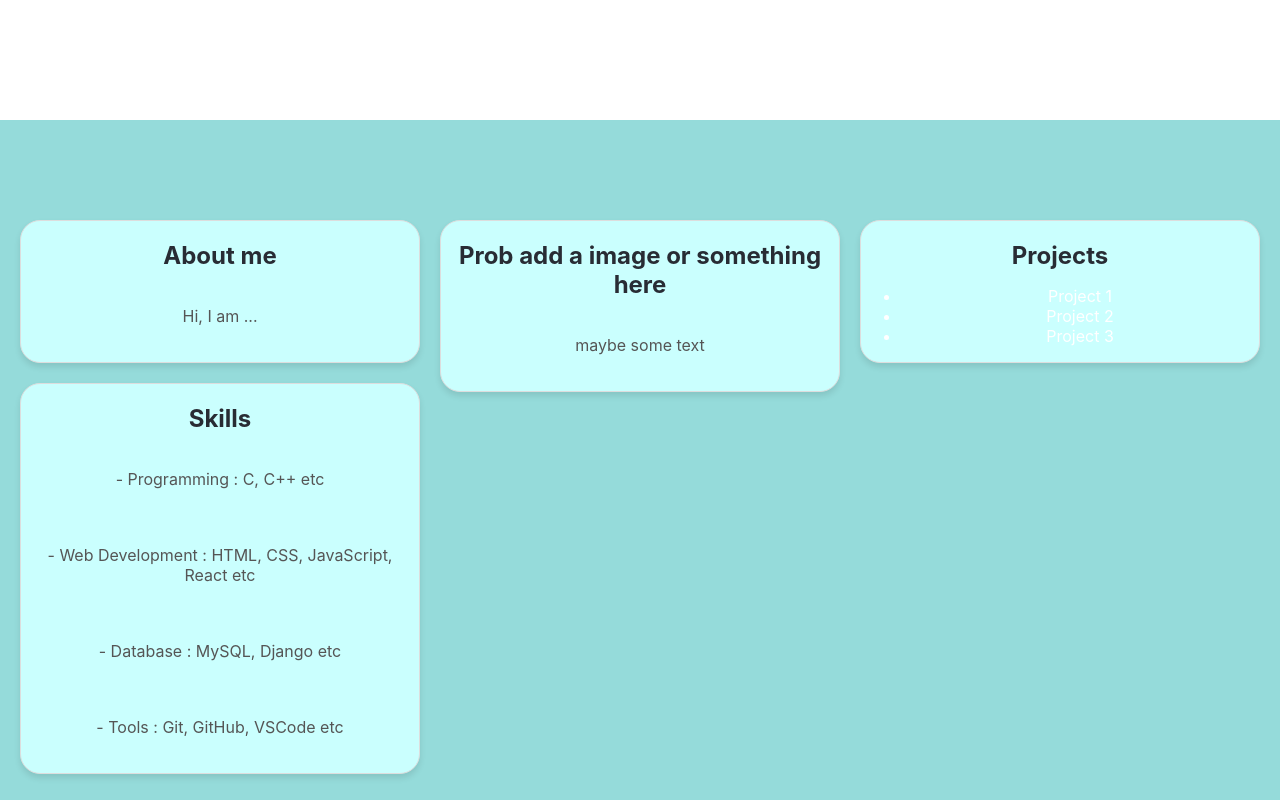
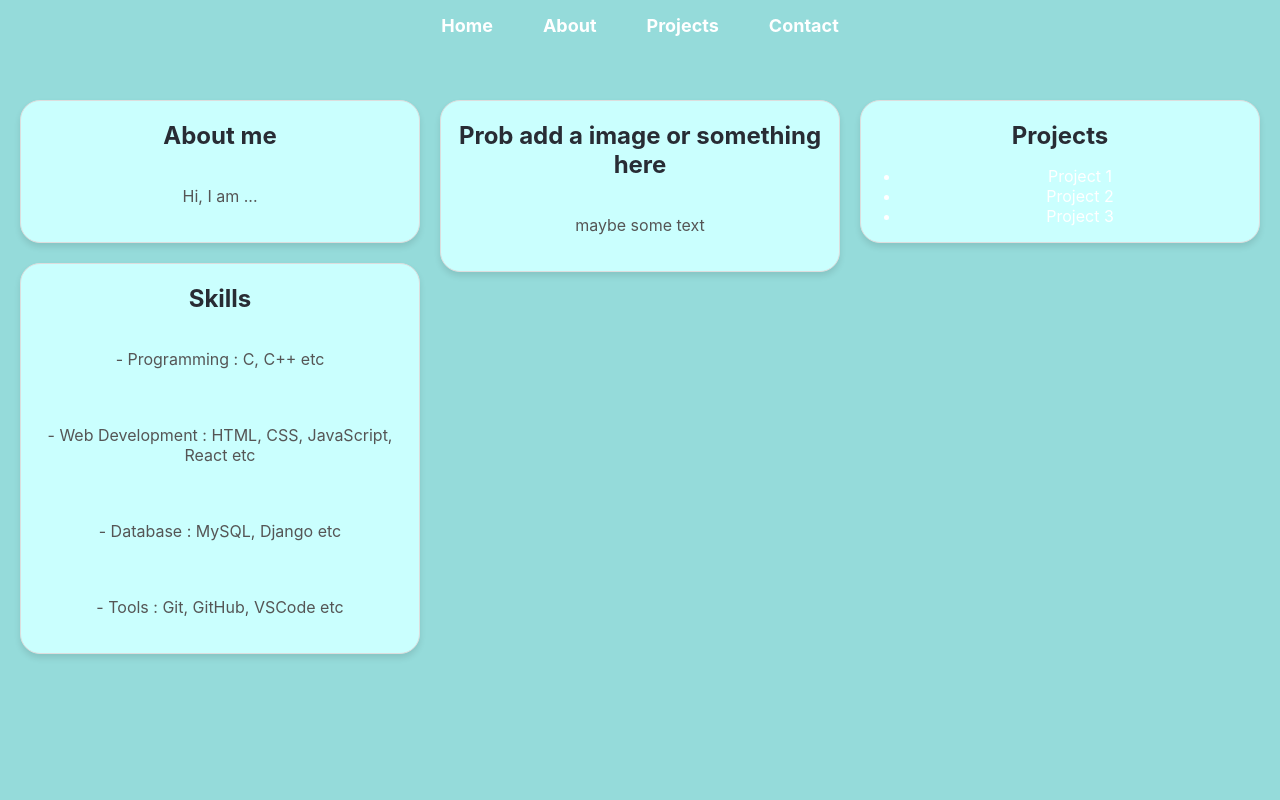
Before and after one commit to holdenc20/holdenc20.github.io, a React (Create React App) app: page / in a window 1280 px wide. Shown: the top 800 px of the page. Built offline with nearby package versions, Linux system fonts and the light colour scheme.

Commit message:
Formatting nav

```diff
--- a/src/App.js
+++ b/src/App.js
@@ -3,8 +3,7 @@ import './App.css';
 function App() {
   return (
     <div className="App">
-      <section id="top">
-      </section>
+      <div className="top"></div>
       {/* Header Section */}
       <header className="App-header">
         <nav className="navbar">
```
